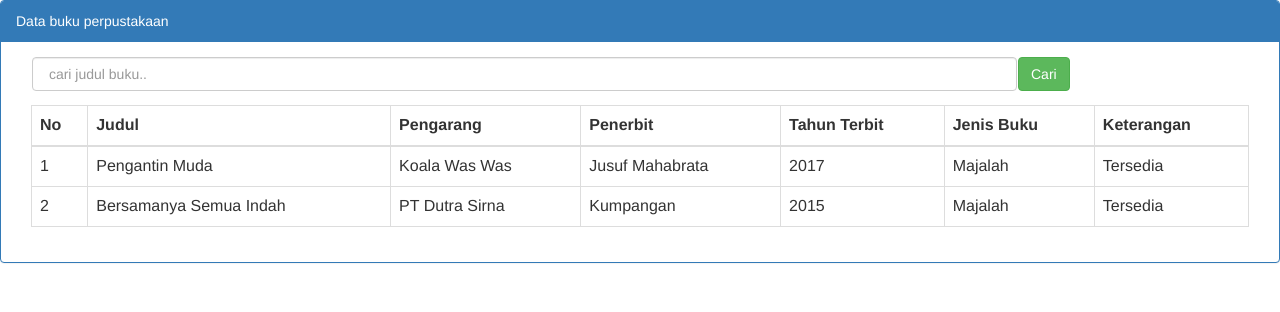
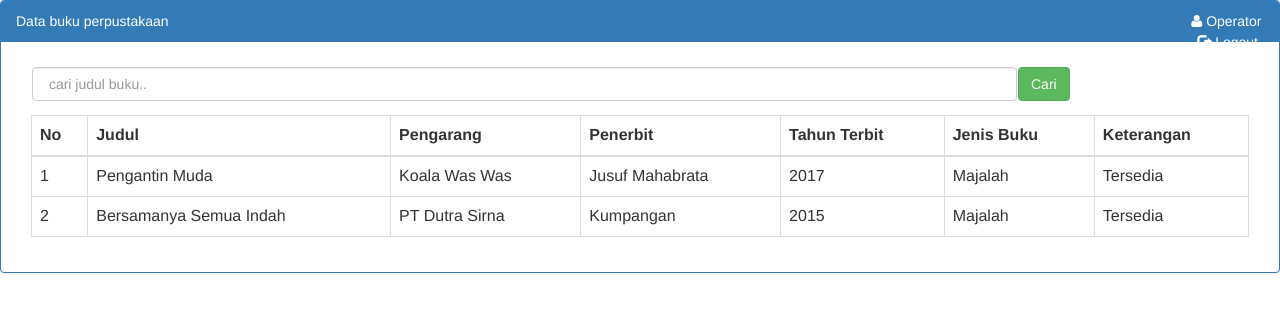
Before and after one commit to maslow123/crud-oophp, a PHP site: page /website/index.php in a window 1280 px wide. Shown: the top 312 px of the page. Run offline with PHP 8.4, Linux system fonts and the light colour scheme; a user stored in the database is signed in; data comes from the database, SQL or seed files in the repository.

Commit message:
Modify-login-page

```diff
--- a/website/config/database.php
+++ b/website/config/database.php
@@ -28,7 +28,17 @@
 		// bila operator yang login maka tidak ada fitur ...
 		function tampilkan_operator(){?>
 			<div class="panel panel-primary">
-				<div class="panel-heading">Data buku perpustakaan</div>
+				<div class="panel-heading">
+					Data buku perpustakaan
+					<span class="pull-right">
+						<i class="icon-user"></i> Operator
+						<form action="../index.php" method="post">
+					 		<button type="submit" name="logout" style='background:transparent;color:white;border:0;' onclick="return confirm('Yakin ingin logout?')">
+					 		 <span class="glyphicon glyphicon-log-out"></span> Logout
+					 		</button>
+					 	</form>
+					</span>
+				</div>
 				<div class="panel-body">
 					<div class="col-md-12">
 						<div class="table-responsive">
@@ -88,14 +98,18 @@
 		<?php }
 		// bila admin yang login maka terdapat fitur ...
 		function tampilkan_admin(){?>
+			<form method="post">
 			<div class="panel panel-primary">
 				<div class="panel-heading">
 					Data buku perpustakaan
 					<span class="pull-right">
 						<i class="icon-user"></i> Admin
-					 	<i class="glyphicon glyphicon-log-out"></i> Logout
+					 		<button type="submit" name="logout" style='background:transparent;color:white;border:0;' onclick="return confirm('Yakin ingin logout?')">
+					 			<span class="glyphicon glyphicon-log-out"></span> Logout
+					 		</button>
 					</span>
 				</div>
+			</form>
 				<div class="panel-body">
 					<div class="col-md-12">
 						<div class="table-responsive">
@@ -216,5 +230,8 @@
 				return $hasil;
 			}
 		}
+		function logout(){
+			session_destroy();
+		}
 	}
 // Location : ../../OOPHP/kasus02-class.php
--- a/website/index.php
+++ b/website/index.php
@@ -1,21 +1,26 @@
 <?php
 	session_start();
 	include 'config/config.php';
-
-
+	// jika session kosong maka akan kembali ke menu login
 	if(empty($_SESSION['username'])){
 		echo "<script>alert('silahkan login terlebih dahulu');
 					  document.location.href='../index.php'</script>";
 	}
-	$username = $_SESSION['username'];
 ?>
 <html>
 	<head>
 		<link rel="stylesheet" href="css/bootstrap.css">
+		<link href="../font-awesome/css/font-awesome.css" rel="stylesheet" />
 	</head>
 <body>
 <?php
 	$dbase->tampilkan_operator();
+
+	//jika tombol logout di klik, session akan berakhir...
+	if(isset($_POST['logout'])){
+		$dbase->logout();
+		echo "<script>document.location.href = '../index.php'</script>";
+	}
 	?>
 </body>
 </html>
--- a/website/tampil.php
+++ b/website/tampil.php
@@ -22,6 +22,12 @@
 		}
 	}
 	$dbase->tampilkan_admin();
+
+	//jika tombol logout di klik, session akan berakhir...
+	if(isset($_POST['logout'])){
+		$dbase->logout();
+		echo "<script>document.location.href = '../index.php'</script>";
+	}
 	?>
 </body>
 </html>
```
